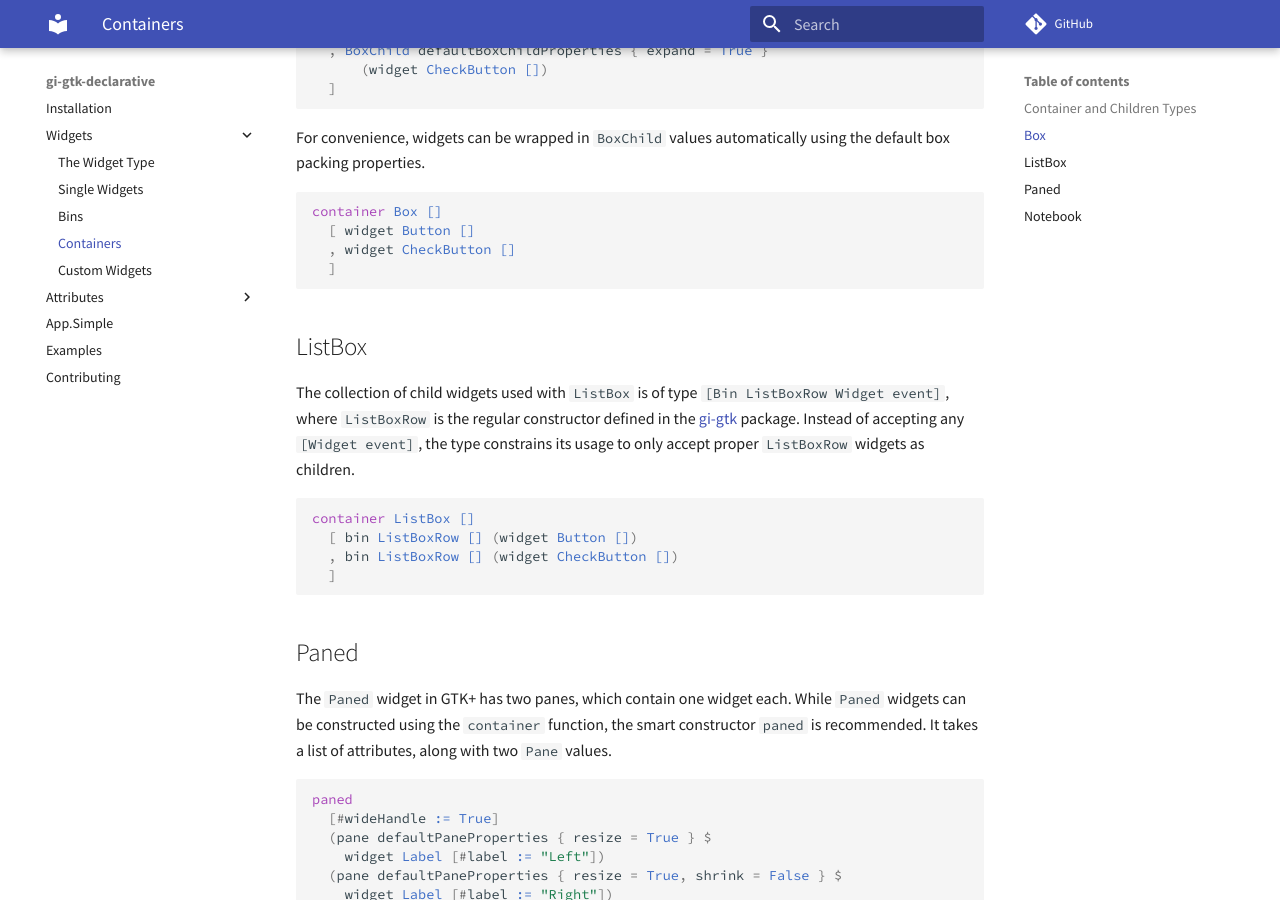
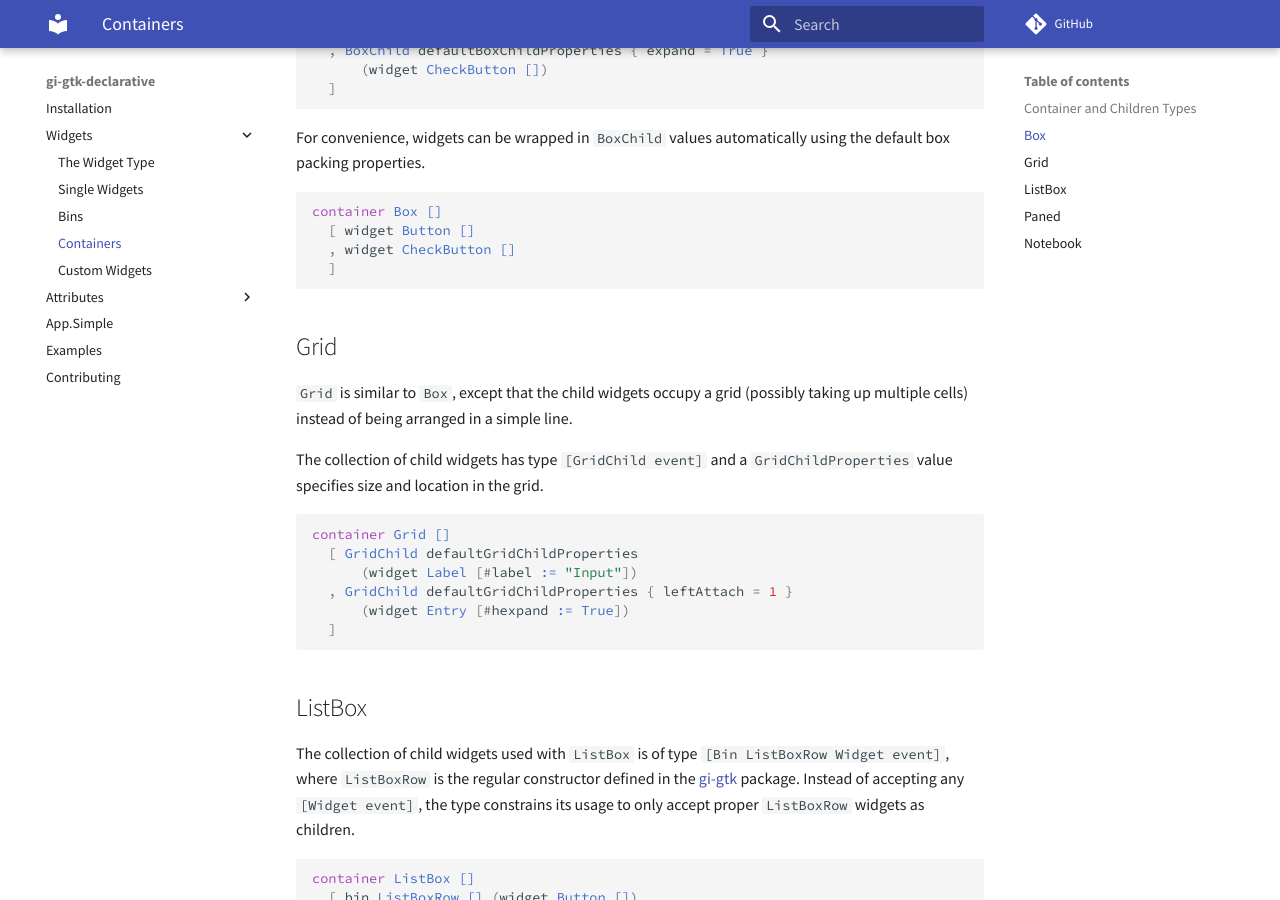
Before and after one commit to owickstrom/gi-gtk-declarative, an MkDocs documentation site: the page built from docs/src/widgets/containers.md, in a window 1280 px wide and 900 px high, scrolled down 922 px. Built offline with MkDocs 1.6.1 and Material for MkDocs 9.7.7, drawn with Linux system fonts in a browser that asks for light colours; comment, search, counter and statistics services are not loaded.

Commit message:
Add support for Grid containers.

````diff
--- a/docs/src/widgets/containers.md
+++ b/docs/src/widgets/containers.md
@@ -54,6 +54,24 @@ container Box []
   ]
 ```
 
+## Grid
+
+`Grid` is similar to `Box`, except that the child widgets occupy
+a grid (possibly taking up multiple cells) instead of being arranged
+in a simple line.
+
+The collection of child widgets has type `[GridChild event]` and a
+`GridChildProperties` value specifies size and location in the grid.
+
+``` haskell
+container Grid []
+  [ GridChild defaultGridChildProperties
+      (widget Label [#label := "Input"])
+  , GridChild defaultGridChildProperties { leftAttach = 1 }
+      (widget Entry [#hexpand := True])
+  ]
+```
+
 ## ListBox
 
 The collection of child widgets used with `ListBox` is of type `[Bin
````
Also changed, not shown: 6 other files.
